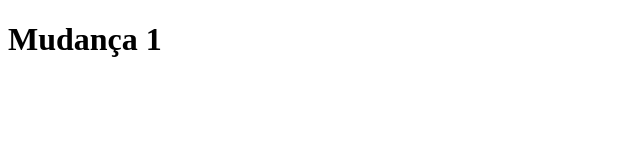
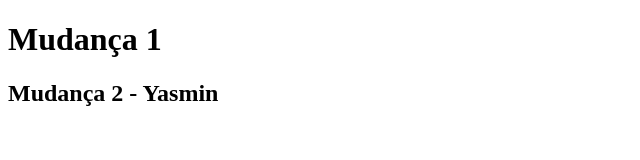
Before and after one commit to meb12/scm, a plain HTML site: page index.html in a window 1280 px wide. Shown: the whole page, without its empty margins (0-640 px from the left). Drawn offline with Linux system fonts and the light colour scheme.

Commit message:
mudanca yas

```diff
--- a/index.html
+++ b/index.html
@@ -8,5 +8,6 @@
 </head>
 <body>
     <h1> Mudança 1</h1>
+    <h2> Mudança 2 - Yasmin</h2>
 </body>
 </html>
```
